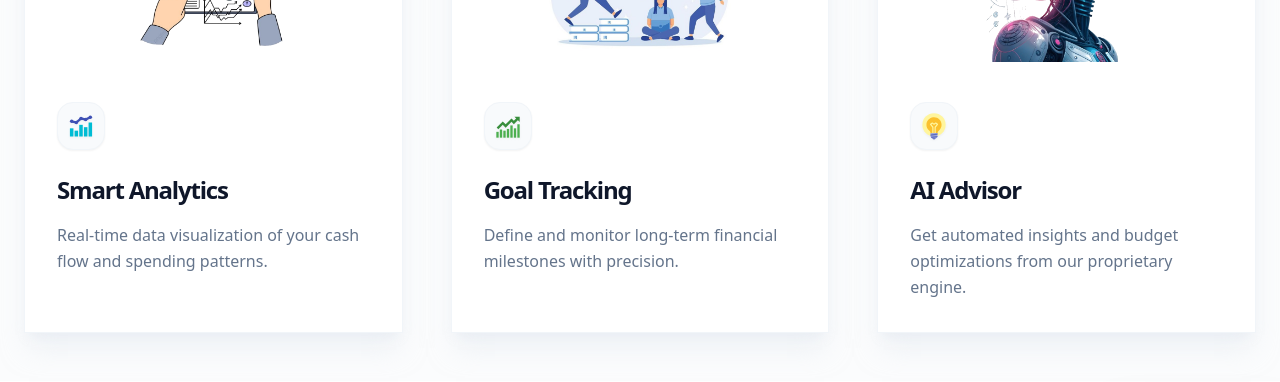
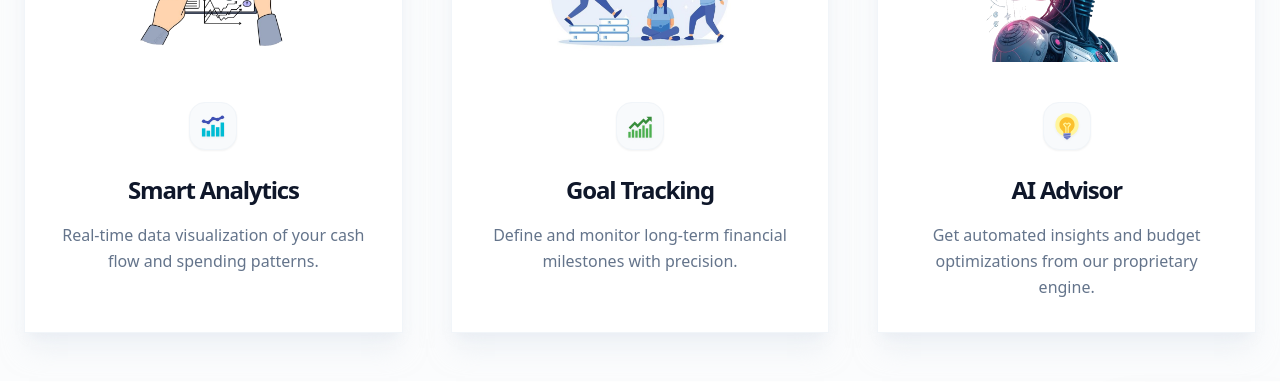
Before and after one commit to Magnus1X/finance-tracker, a React (Vite) app in the folder frontend/: page / in a window 1280 px wide. Shown: the part 1049-1431 px from the top of the page. Built offline with nearby package versions, Linux system fonts and the light colour scheme; no server answers.

Commit message:
style: center align icon, title and description inside feature cards

```diff
--- a/frontend/src/pages/Landing.jsx
+++ b/frontend/src/pages/Landing.jsx
@@ -228,8 +228,8 @@ const Landing = () => {
                     className={`w-full h-full transition-transform duration-700 group-hover:scale-105 ${feature.photo.startsWith('/') ? 'object-contain p-2' : 'object-cover'}`}
                   />
                 </div>
-                <div className="p-8">
-                  <div className={`w-12 h-12 flex items-center justify-center rounded-2xl mb-6 bg-slate-50 dark:bg-[#050505] border border-slate-100 dark:border-slate-800 transition-colors shadow-sm`}>
+                <div className="p-8 text-center">
+                  <div className={`w-12 h-12 flex items-center justify-center rounded-2xl mb-6 bg-slate-50 dark:bg-[#050505] border border-slate-100 dark:border-slate-800 transition-colors shadow-sm mx-auto`}>
                     <feature.icon className="drop-shadow-sm" size={28} />
                   </div>
                   <h3 className="text-2xl font-black text-slate-900 dark:text-white mb-4 tracking-tighter group-hover:text-emerald-600 transition-colors">
```
